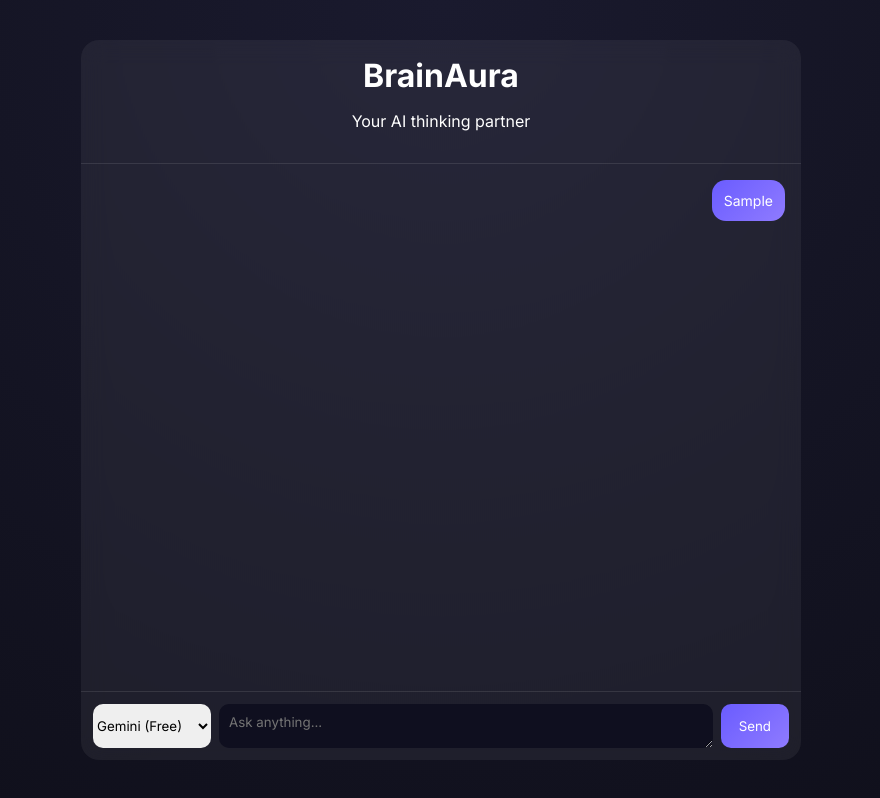
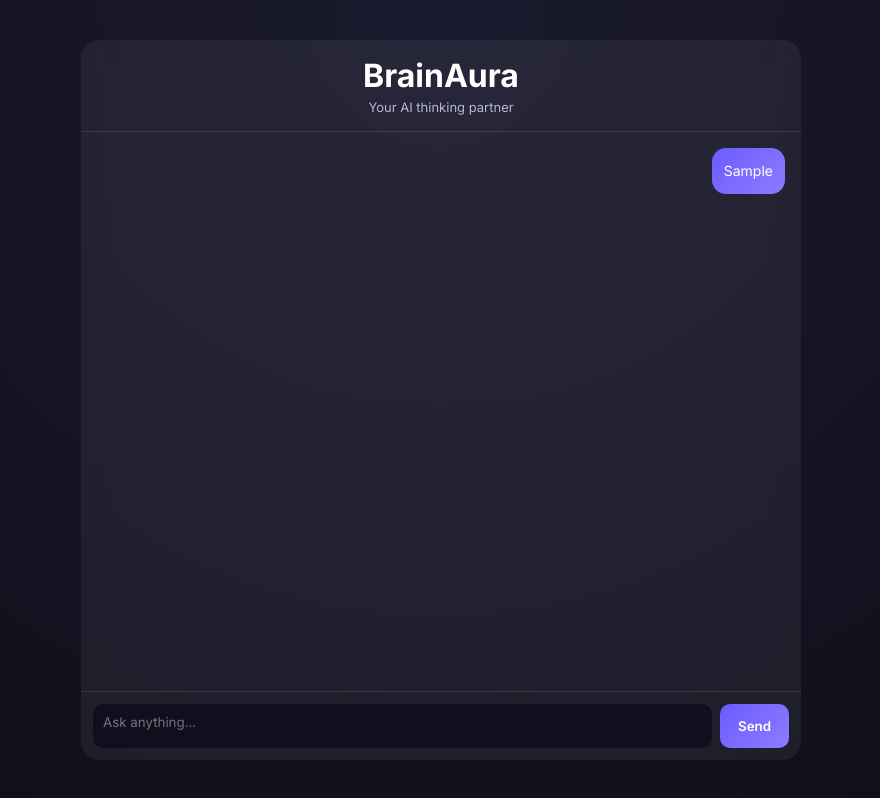
Before and after one commit to parasbishnoi029/chatgpt-vercel, a website: page public/index.html in a window 1280 px wide. Both pictures are taken after typing "Sample" into the empty fields and a click on the button "Send". Shown: the whole page, without its empty margins (199-1079 px from the left). Drawn offline with Linux system fonts and the light colour scheme; no server answers.

Commit message:
Update index.html

```diff
--- a/public/index.html
+++ b/public/index.html
@@ -33,6 +33,8 @@
       border-bottom: 1px solid rgba(255,255,255,0.1);
     }
     header h1 { margin: 0; }
+    header p { margin: 4px 0 0; font-size: 13px; color: #b8b8d4; }
+
     .chat {
       flex: 1;
       padding: 16px;
@@ -41,44 +43,53 @@
       flex-direction: column;
       gap: 12px;
     }
+
     .bubble {
       max-width: 75%;
       padding: 12px;
       border-radius: 14px;
       font-size: 14px;
       white-space: pre-wrap;
+      line-height: 1.6;
     }
+
     .user {
       align-self: flex-end;
       background: linear-gradient(135deg, #6a5cff, #8f7bff);
     }
+
     .ai {
       align-self: flex-start;
       background: #141427;
     }
+
     footer {
       padding: 12px;
       display: flex;
       gap: 8px;
       border-top: 1px solid rgba(255,255,255,0.1);
     }
-    select, textarea, button {
-      border-radius: 10px;
-      border: none;
-      outline: none;
-    }
+
     textarea {
       flex: 1;
       height: 44px;
       padding: 10px;
+      border-radius: 10px;
+      border: none;
+      outline: none;
       background: #0f0f1f;
       color: #fff;
+      resize: none;
     }
+
     button {
       padding: 0 18px;
+      border-radius: 10px;
+      border: none;
       background: linear-gradient(135deg, #6a5cff, #8f7bff);
       color: #fff;
       cursor: pointer;
+      font-weight: 600;
     }
   </style>
 </head>
@@ -93,10 +104,6 @@
   <div id="chat" class="chat"></div>
 
   <footer>
-    <select id="provider">
-      <option value="gemini">Gemini (Free)</option>
-      <option value="openai">ChatGPT (Paid)</option>
-    </select>
     <textarea id="msg" placeholder="Ask anything..."></textarea>
     <button onclick="send()">Send</button>
   </footer>
@@ -105,7 +112,6 @@
 <script>
   const chat = document.getElementById("chat");
   const input = document.getElementById("msg");
-  const providerSelect = document.getElementById("provider");
 
   const sessionId =
     localStorage.getItem("sessionId") || crypto.randomUUID();
@@ -129,11 +135,7 @@
     const res = await fetch("/api/chat", {
       method: "POST",
       headers: { "Content-Type": "application/json" },
-      body: JSON.stringify({
-        message,
-        sessionId,
-        provider: providerSelect.value
-      })
+      body: JSON.stringify({ message, sessionId })
     });
 
     const data = await res.json();
```
